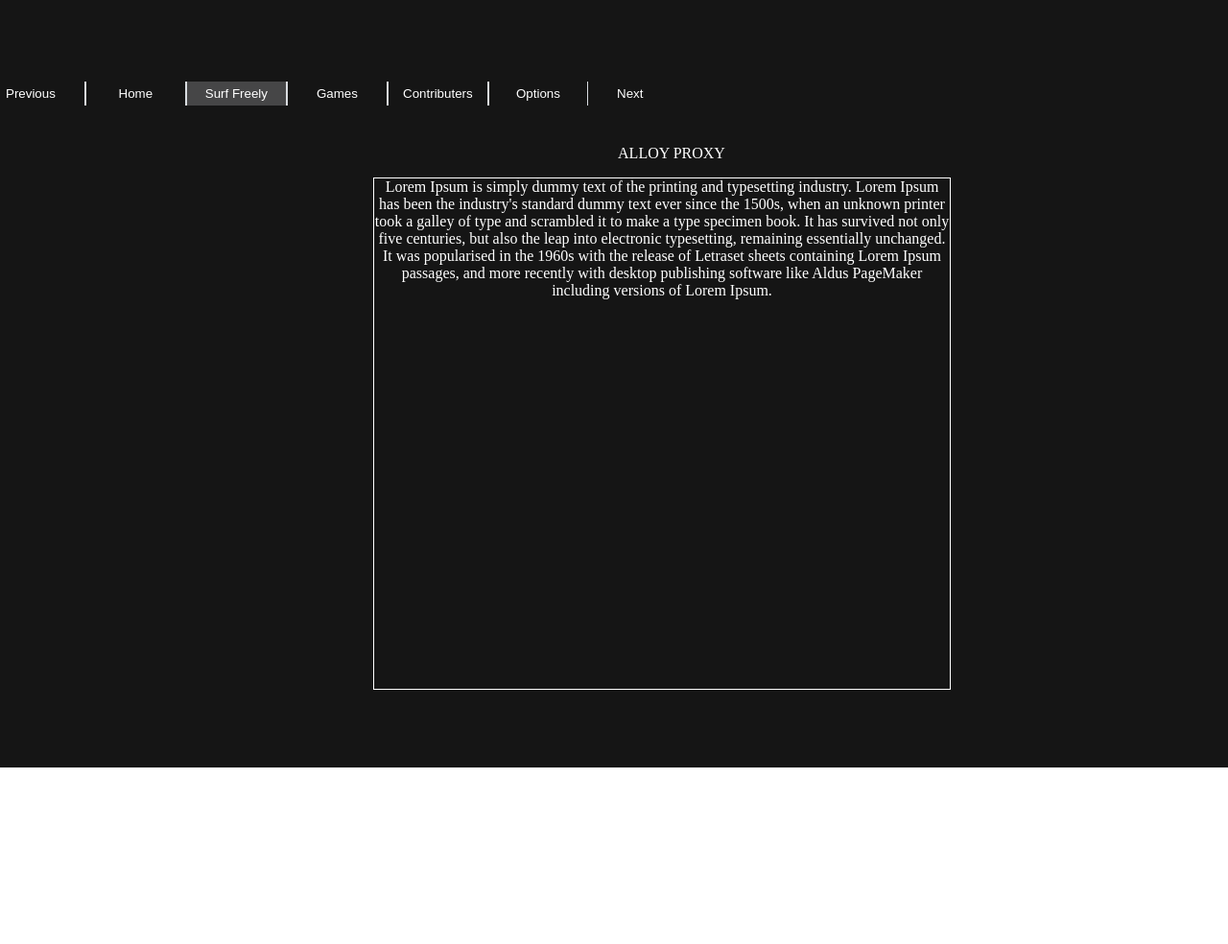
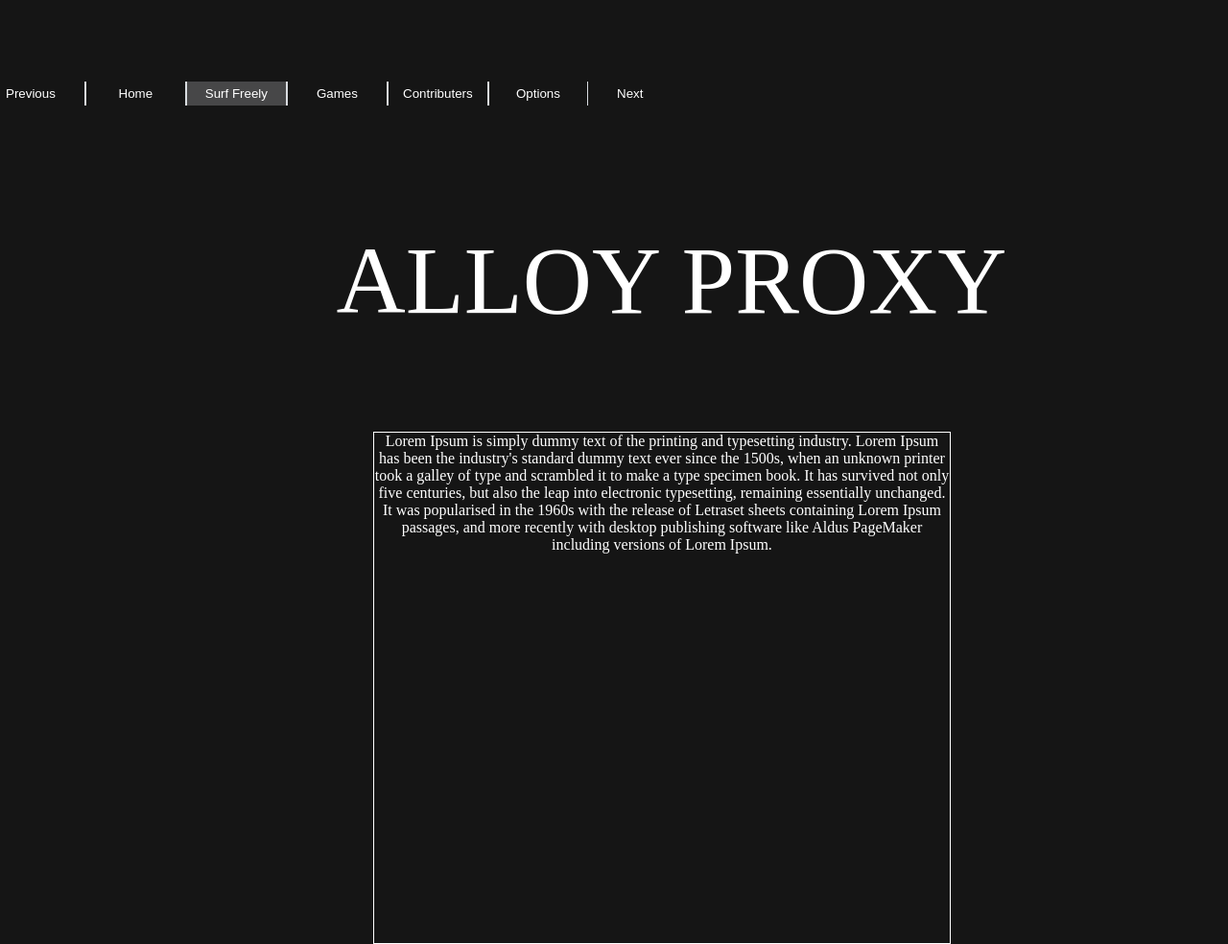
Before and after one commit to kinglalu/unknown-proxy-name, a plain HTML site: page alloy.html in a window 1280 px wide. Shown: the whole page at 96% size. Before the commit the page ends 800 px from the top, so only its background shows below. Drawn offline with Linux system fonts and the light colour scheme; a web font is replaced by a local one.

Commit message:
Update style.css

```diff
--- a/style.css
+++ b/style.css
@@ -7,9 +7,9 @@
 div {
 	font-family: "Circular Std Bold";
 }
-#proxtitle {
-	font-family: "Circular Std Bold";
-	font-size: 100px;
+.proxtitle {
+    font-family: "Circular Std Bold";
+    font-size: 100px;
 }
 
 h1 {
```
